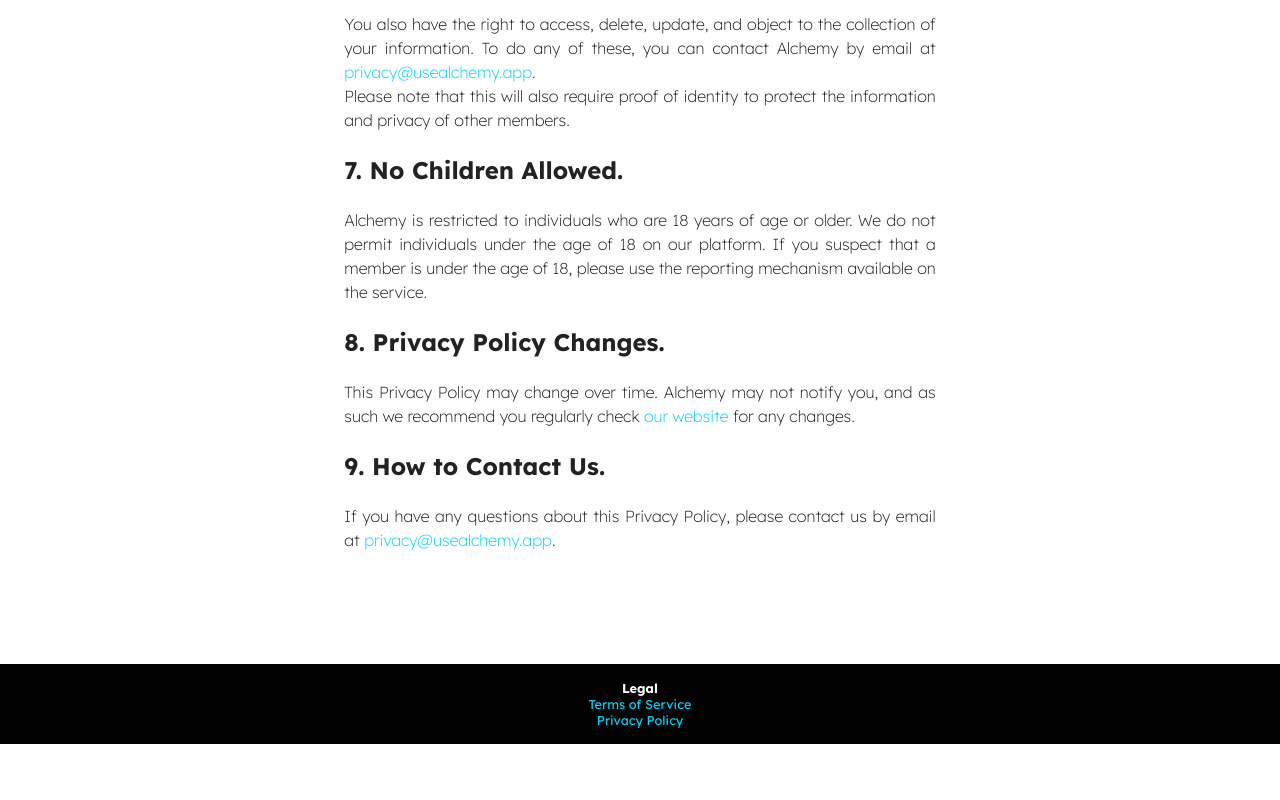
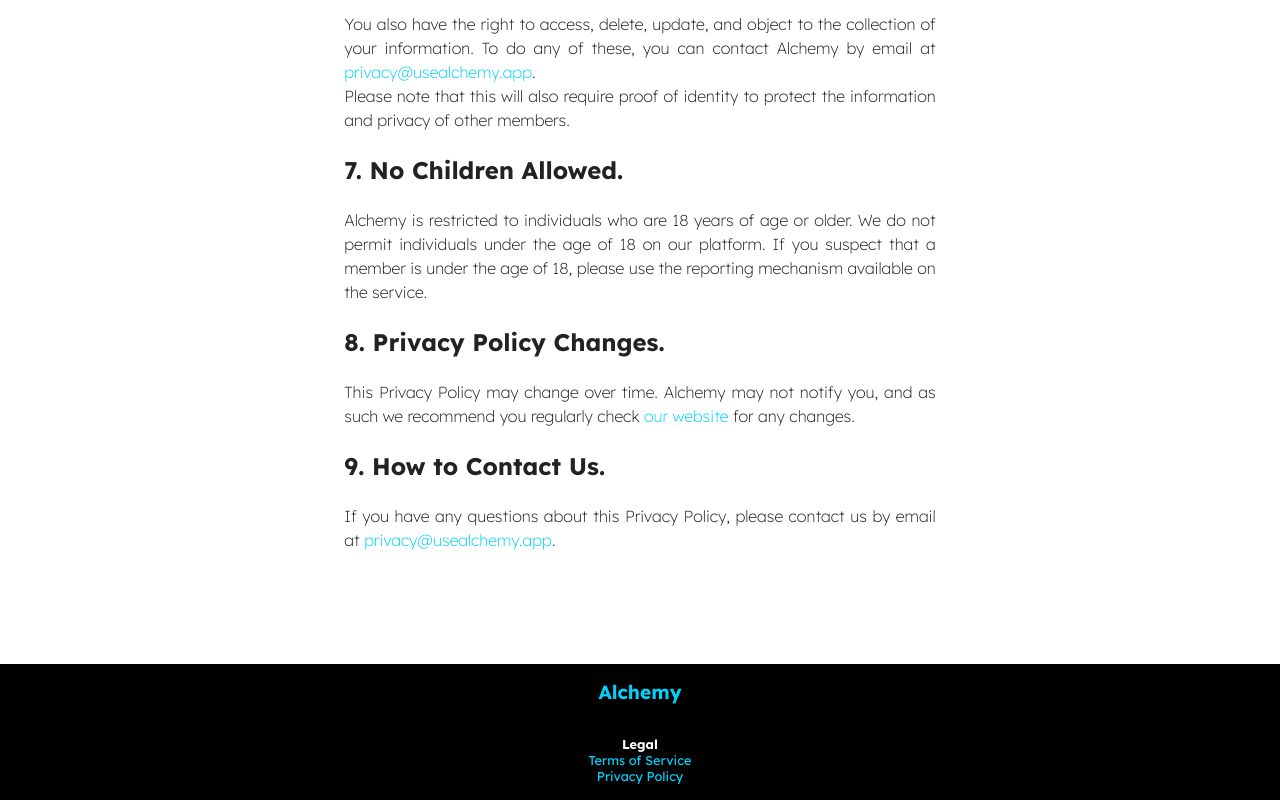
Before and after one commit to TheArchitect4855/alchemy-web, a SvelteKit app: page /legal/privacy in a window 1280 px wide. Shown: the part 3369-4169 px from the top of the page. Before the commit the page ends 4113 px from the top, so only its background shows below. Built offline with nearby package versions, Linux system fonts and the light colour scheme.

Commit message:
Tweaked footer

```diff
--- a/src/routes/Footer.svelte
+++ b/src/routes/Footer.svelte
@@ -1,18 +1,18 @@
 <footer>
+  <h2>
+    <a href="/">Alchemy</a>
+  </h2>
+  <div class="content">
     <section>
       <h4>Legal</h4>
       <a href="/legal/tos">Terms of Service</a>
       <a href="/legal/privacy">Privacy Policy</a>
     </section>
+  </div>
 </footer>
 
 <style>
-	footer {
-		background-color: black;
-		color: white;
-		font-size: 0.8rem;
-		scroll-snap-align: start;
-
+  .content {
     display: flex;
     justify-content: center;
     align-items: center;
@@ -20,17 +20,30 @@
     flex-wrap: wrap;
   }
 
-	footer h4 {
+  .content > section {
+    padding: 1rem;
+    text-align: center;
+  }
+
+  .content > section > * {
+    display: block;
+  }
+
+  .content h4 {
     color: white;
     margin: 0;
   }
 
-	footer > section {
+  footer {
+    background-color: black;
+    color: white;
+    font-size: 0.8rem;
+    scroll-snap-align: start;
+  }
+
+  footer > h2 {
+    margin: 0;
     padding: 1rem;
     text-align: center;
   }
-
-	footer > section > * {
-		display: block;
-	}
 </style>
```
Lines whose indentation alone changed are shown as unchanged.
